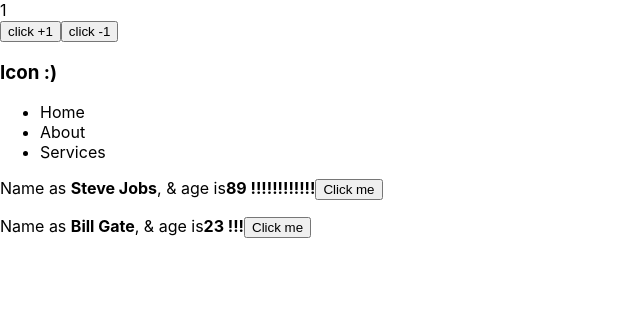
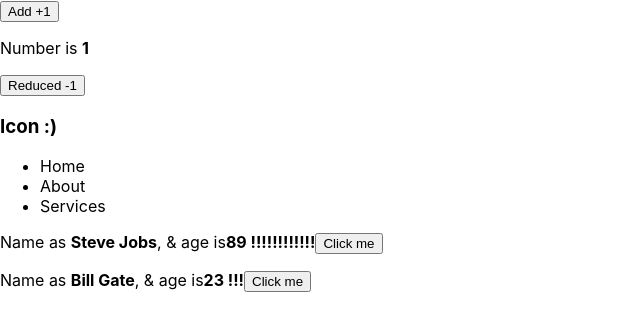
Before and after one commit to cjfo/reactutorial, a React (Create React App) app: page / in a window 1280 px wide. Shown: the top 330 px of the page, without its empty margins (0-640 px from the left). Built offline with nearby package versions, Linux system fonts and the light colour scheme.

Commit message:
using useEffect and detached components

```diff
--- a/src/App.js
+++ b/src/App.js
@@ -3,11 +3,14 @@
 import NavBar from './NavBar';
 import Greeter from './Greeter';
 import Counter from './Counter';
+import MoodToggler from './MoodToggler';
 
 function App() {
   return (
     <>
-      <Counter />
+      <Counter step={1} />
+      {/* <Counter step={2} /> */}
+      <MoodToggler />
       <NavBar />
       <Greeter name='Steve Jobs' age={89} excitement={12} />
       <Greeter name='Bill Gate' excitement={3} />
--- a/src/Counter.js
+++ b/src/Counter.js
@@ -1,25 +1,23 @@
-import React, { useState } from 'react';
+import React, { useState, useEffect } from 'react';
 
-function Counter() {
-  const [count, addOne] = useState(1);
-  const qtyCurrent = 5;
-  const [isHappy, setIsHappy] = useState(true);
-  const toggleIsHappy = () => setIsHappy(!isHappy);
-  console.log(isHappy);
+function Counter({ step = 2 }) {
+  const [count, setCount] = useState(1);
+  const minQty = 1;
+  const maxQty = 5;
+
+  useEffect(() => {
+    const counter = count > maxQty ? maxQty : count < minQty ? minQty : count;
+    setCount(counter);
+  }, [count]);
 
   return (
-    <>
-      <div>{count}</div>
-      <button
-        onClick={() => addOne(count + 1 > qtyCurrent ? qtyCurrent : count + 1)}
-      >
-        click +1
-      </button>
-      <button onClick={() => addOne(count - 1 < 0 ? 0 : count - 1)}>
-        click -1
-      </button>
-      <h3 onClick={toggleIsHappy}>Icon {isHappy ? ':)' : ':('}</h3>
-    </>
+    <div>
+      <button onClick={() => setCount(count + step)}>Add +{step}</button>
+      <p>
+        Number is <strong>{count}</strong>
+      </p>
+  <button onClick={() => setCount(count - step)}>Reduced -{step}</button>
+    </div>
   );
 }
 
--- /dev/null
+++ b/src/MoodToggler.js
@@ -0,0 +1,10 @@
+import React, { useState } from 'react';
+
+function MoodToggler() {
+  const [isHappy, setIsHappy] = useState(true);
+  const toggleIsHappy = () => setIsHappy(!isHappy);
+
+  return <h3 onClick={toggleIsHappy}>Icon {isHappy ? ':)' : ':('}</h3>;
+}
+
+export default MoodToggler;
```
